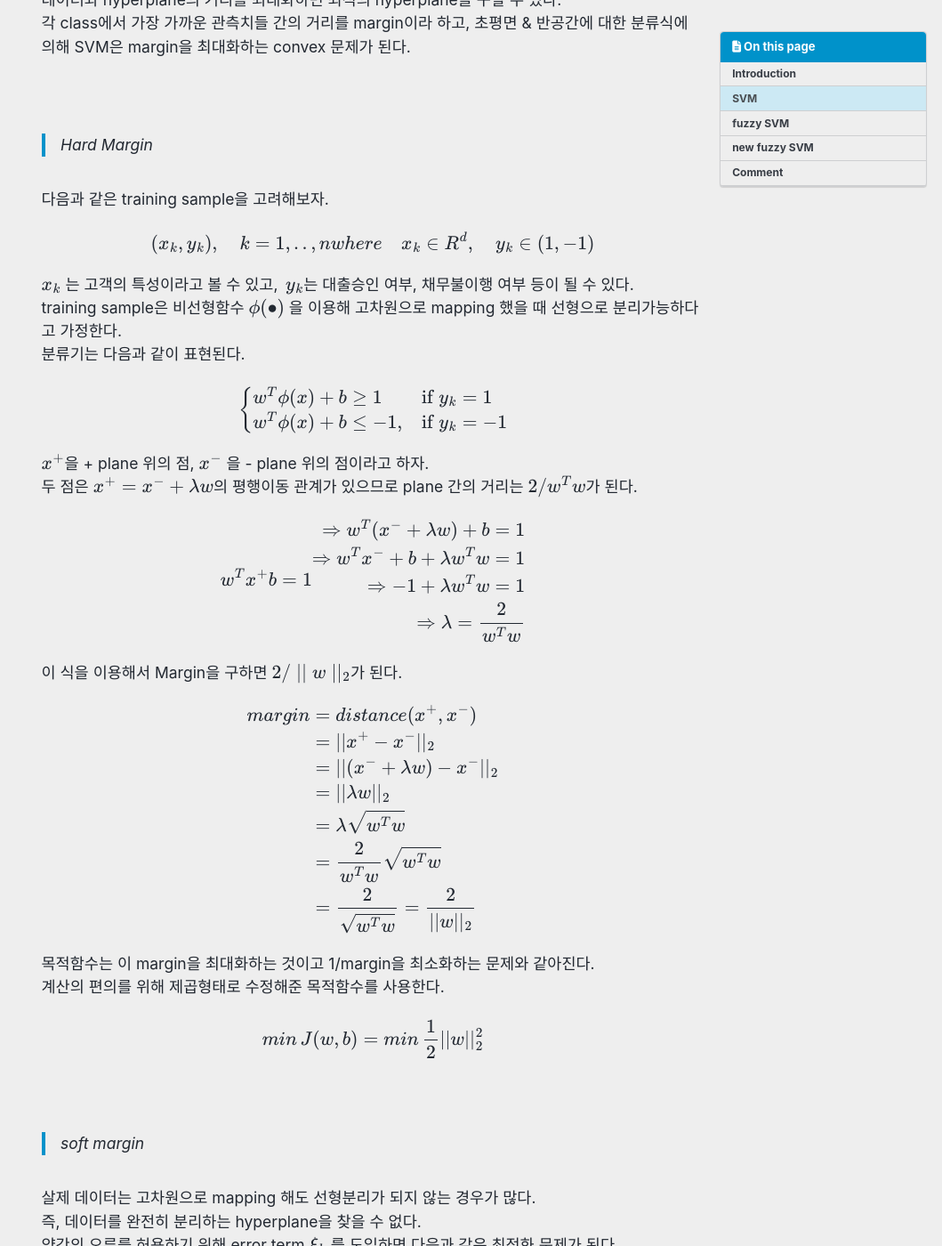
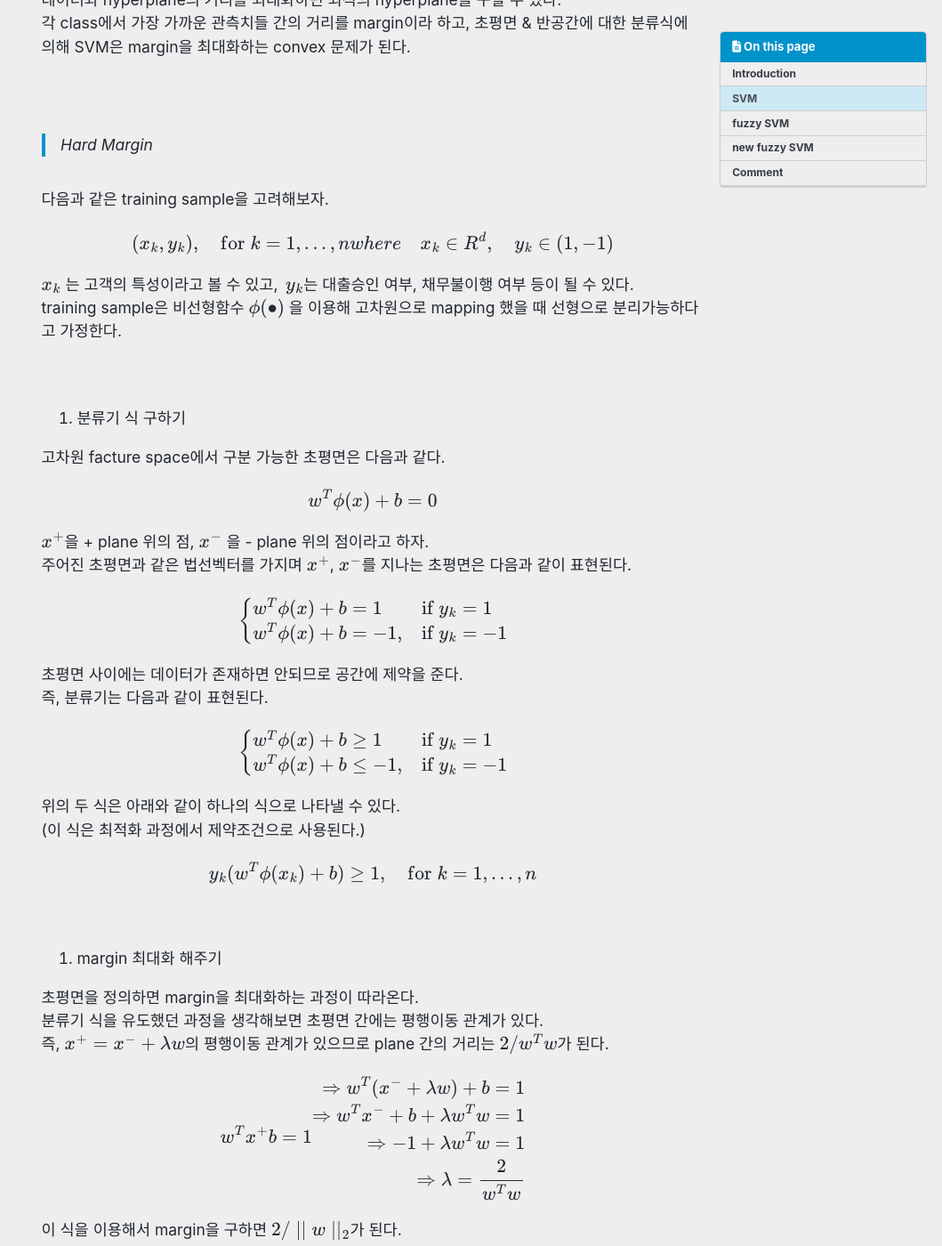
Before and after one commit to da-hyun-jeong/da-hyun-jeong.github.io, a Jekyll site: the page built from _posts/2021-08-20-fuzzySVM.md, in a window 1280 px wide and 1400 px high, scrolled down 972 px. Shown: the whole window at 89% size, without its empty margins (221-1280 px from the left). Built offline with Jekyll 4.4.1, drawn with Linux system fonts in a browser that asks for light colours; cached includes are drawn as plain includes; nearby versions of some CDN libraries; formulas are drawn with MathJax 3; comment, search, counter and statistics services are not loaded; some of the changed text lies outside the part shown.

Commit message:
Update 2021-08-20-fuzzySVM.md

```diff
--- a/_posts/2021-08-20-fuzzySVM.md
+++ b/_posts/2021-08-20-fuzzySVM.md
@@ -18,8 +18,8 @@ tags:
 <br>
 
 2021.08.20 세미나 발표 논문 정리. <br>
-standard SVM 보다 fuzzy SVM에 대한 직접적인 내용을 다룹니다. <br>
-논문에 오타가 많으니 직접 읽어보실 분들은 주의하시길 바랍니다 !
+standard SVM의 이상치에 민감하다는 단점을 보완한 fuzzy SVM 방법론에 관한 논문입니다. <br>
+오타가 많으니 직접 읽어보실 분들은 주의하시길 바랍니다 !
 <https://ieeexplore.ieee.org/abstract/document/1556587>
 
 <br>
@@ -49,12 +49,35 @@ original space에서는 분리할 수 없을 때, 고차원으로 mapping 해주
 
 다음과 같은 training sample을 고려해보자. <br>
 
-$$ (x_k, y_k) , \quad  k=1,..,n \\
+$$ (x_k, y_k) , \quad  \textrm{for} \; k=1,...,n \\
 where \quad x_k \in R^d, \quad  y_k \in (1,-1) $$
 
 $x_k$ 는 고객의 특성이라고 볼 수 있고, $\,y_k$는 대출승인 여부, 채무불이행 여부 등이 될 수 있다. <br>
 training sample은 비선형함수 $\phi(\bullet)$ 을 이용해 고차원으로 mapping 했을 때 선형으로 분리가능하다고 가정한다. <br>
-분류기는 다음과 같이 표현된다.
+
+<br>
+
+
+  1. 분류기 식 구하기
+
+고차원 facture space에서 구분 가능한 초평면은 다음과 같다.
+
+$$
+ w^T\phi(x) + b = 0
+$$
+
+$x^+$을 + plane 위의 점, $x^-$ 을 - plane 위의 점이라고 하자. <br>
+주어진 초평면과 같은 법선벡터를 가지며 $x^+$, $x^-$를 지나는 초평면은 다음과 같이 표현된다.
+
+$$
+\begin{cases}
+    w^T\phi(x) + b = 1  & \text{if }  y_k=1 \\
+    w^T\phi(x) + b = -1, & \text{if }  y_k=-1 \\
+\end{cases}
+$$
+
+초평면 사이에는 데이터가 존재하면 안되므로 공간에 제약을 준다. <br>
+즉, 분류기는 다음과 같이 표현된다.
 
 $$
 \begin{cases}
@@ -63,8 +86,20 @@ $$
 \end{cases}
 $$
 
-$x^+$을 + plane 위의 점, $x^-$ 을 - plane 위의 점이라고 하자. <br>
-두 점은 $x^+=x^- + \lambda w$의 평행이동 관계가 있으므로 plane 간의 거리는 $2/w^Tw$가 된다.
+위의 두 식은 아래와 같이 하나의 식으로 나타낼 수 있다. <br>
+(이 식은 최적화 과정에서 제약조건으로 사용된다.)
+
+$$
+y_k(w^T\phi(x_k)+b) \geq1 ,  \quad \textrm{for} \; k=1,...,n\\
+$$
+
+<br>
+
+  2. margin 최대화 해주기
+
+초평면을 정의하면 margin을 최대화하는 과정이 따라온다. <br>
+분류기 식을 유도했던 과정을 생각해보면 초평면 간에는 평행이동 관계가 있다. <br>
+즉, $x^+=x^- + \lambda w$의 평행이동 관계가 있으므로 plane 간의 거리는 $2/w^Tw$가 된다.
 
 $$
 w^Tx^+ b = 1 \\
@@ -77,7 +112,7 @@ w^Tx^+ b = 1 \\
 $$
 
 
-이 식을 이용해서 Margin을 구하면 $2 / \mid\mid w \mid\mid_2$가 된다.
+이 식을 이용해서 margin을 구하면 $2 / \mid\mid w \mid\mid_2$가 된다.
 
 
 $$
@@ -95,7 +130,7 @@ margin &= distance(x^+, x^-) \\
 
 $$
 
-목적함수는 이 margin을 최대화하는 것이고 1/margin을 최소화하는 문제와 같아진다. <br>
+결론적으로 최적화 문제에서 목적함수는 이 margin을 최대화하는 것이고 1/margin을 최소화하는 문제와 같아진다. <br>
 계산의 편의를 위해 제곱형태로 수정해준 목적함수를 사용한다.
 
 $$
```
